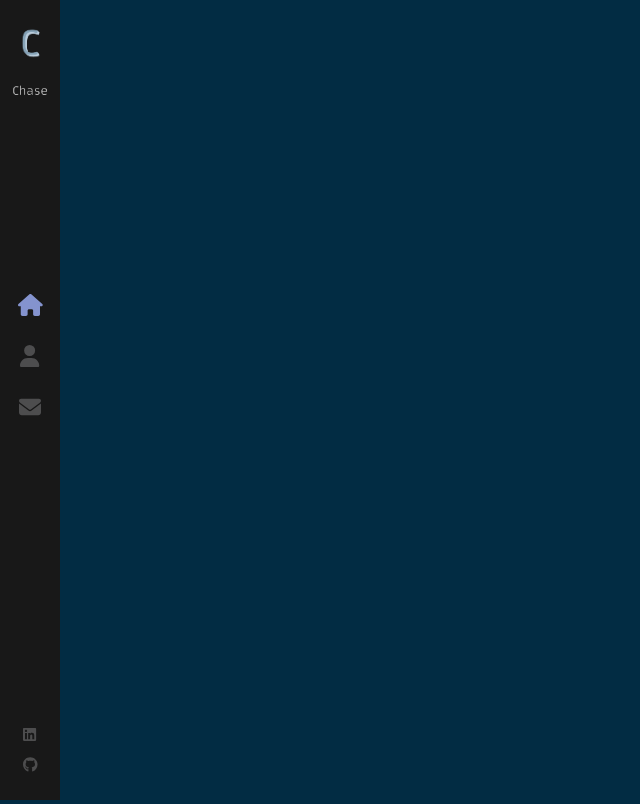
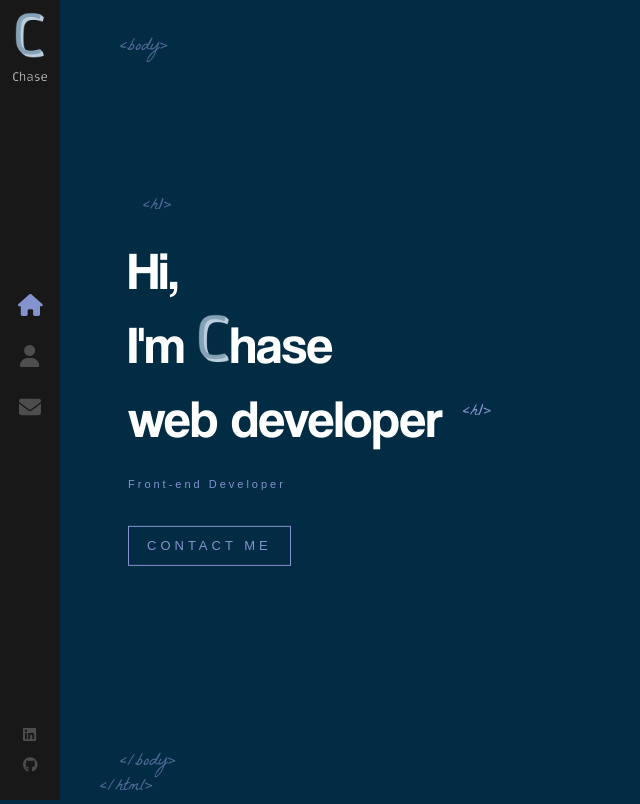
Before and after one commit to Chase-Forestello/react-portfolio, a React (Create React App) app: page / in a window 1280 px wide. Shown: the whole page, without its empty margins (0-640 px from the left). Built offline with nearby package versions, Linux system fonts and the light colour scheme.

Commit message:
home page layout

```diff
--- a/src/App.js
+++ b/src/App.js
@@ -1,13 +1,20 @@
-import './App.scss';
-import { Routes, Route } from 'react-router-dom';
-import Layout from './components/Layout';
+import "./App.scss";
+import { Routes, Route } from "react-router-dom";
+import Layout from "./components/Layout";
+import Home from "./components/Home";
 
 function App() {
   return (
     <>
-     <Routes>
-        <Route path="/" element={<Layout />} />
-     </Routes>
+      <Routes>
+        <Route path="/" element={<Layout />}>
+          <Route index element={<Home />} />
+          {/* <Route path="about" element={<About />} />
+          <Route path="/contact" element={<Contact />} />
+          <Route path="/portfolio" element={<Portfolio />} />
+          <Route path="/dashboard" element={<Dashboard />} /> */}
+        </Route>
+      </Routes>
     </>
   );
 }
--- /dev/null
+++ b/src/components/Home/index.js
@@ -0,0 +1,23 @@
+import LogoC from "../../assets/images/C.png";
+import { Link } from "react-router-dom";
+import "./index.scss";
+
+const Home = () => {
+  return (
+    <div className="container home-page">
+      <div className="text-zone">
+        <h1>
+          Hi, <br /> I'm&nbsp;
+          <img src={LogoC} alt="developer" />
+          hase
+          <br />
+          web developer
+        </h1>
+        <h2>Front-end Developer</h2>
+        <Link to="/contact" className="flat-button">CONTACT ME</Link>
+      </div>
+    </div>
+  );
+};
+
+export default Home;
--- /dev/null
+++ b/src/components/Home/index.scss
@@ -0,0 +1,78 @@
+.home-page {
+  .text-zone {
+    position: absolute;
+    left: 10%;
+    top: 50%;
+    transform: translateY(-50%);
+    width: 40%;
+    max-height: 90%;
+  }
+
+  h1 {
+    color: #fff;
+    font-size: 53px;
+    margin: 0;
+    font-family: "Coolvetica";
+    font-weight: 400;
+
+    &::before {
+      content: "<h1>";
+      font-family: "La Belle Aurore";
+      color: #8493ce;
+      font-size: 18px;
+      position: absolute;
+      margin-top: -40px;
+      left: 15px;
+      opacity: 0.6;
+    }
+
+    &::after {
+      content: "<h1>";
+      font-family: "La Belle Aurore";
+      color: #8493ce;
+      font-size: 18px;
+      position: absolute;
+      margin-top: 18px;
+      margin-left: 20px;
+      animation: fadeIn 1s 1.7sa backwards;
+    }
+
+    img {
+      width: 32px;
+      opacity: 0;
+      height: auto;
+      animation: rotateIn 1s linear both;
+      animation-delay: 1.4s;
+    }
+  }
+
+  h2 {
+    color: #8493ce;
+    margin-top: 20px;
+    font-weight: 400;
+    font-size: 11px;
+    font-family: sans-serif;
+    letter-spacing: 3px;
+    animation: fadeIn 1s 1.8s backwards;
+  }
+
+  .flat-button {
+    color: #8493ce;
+    font-size: 13px;
+    font-weight: 400;
+    letter-spacing: 4px;
+    font-family: sans-serif;
+    text-decoration: none;
+    padding: 10px 18px;
+    border: 1px solid #8493ce;
+    margin-top: 25px;
+    float: left;
+    animation: fadeIn 1s 1.8s backwards;
+    white-space: nowrap;
+
+    &:hover{
+        background: #8493ce;
+        color: #333;
+    }
+  }
+}
--- a/src/components/Layout/index.js
+++ b/src/components/Layout/index.js
@@ -1,10 +1,22 @@
 import "./index.scss";
 import Sidebar from "../Sidebar";
+import { Outlet } from "react-router-dom";
 
 const Layout = () => {
   return (
     <div className="App">
       <Sidebar />
+      <div className="page">
+        <span className="tags top-tags">&lt;body&gt;</span>
+
+        <Outlet />
+
+        <span className="tags bottom-tags">
+          &lt;/body&gt;
+          <br />
+          <span className="bottom-tag-html">&lt;/html&gt;</span>
+        </span>
+      </div>
     </div>
   );
 };
--- a/src/components/Layout/index.scss
+++ b/src/components/Layout/index.scss
@@ -0,0 +1,39 @@
+.page {
+  width: 100%;
+  height: 100%;
+  position: absolute;
+}
+
+.top-tags {
+  bottom: auto;
+  top: 35px;
+}
+
+.tags {
+  color: #8493ce;
+  opacity: 0.6;
+  position: absolute;
+  bottom: 0;
+  left: 120px;
+  font-size: 18px;
+  font-family: "La Belle Aurore";
+}
+
+.bottom-tag-html{
+    margin-left: -20px;
+}
+
+.container{
+  width: 100%;
+  will-change: contents;
+  height: 90%;
+  min-height: 566px;
+  position: absolute;
+  opacity: 0;
+  top: 5%;
+  margin: 0 auto;
+  z-index: 1;
+  transform-style: preserve-3d;
+  animation: fadeIn 1s forwards;
+  animation-delay: 1s;
+}
--- a/src/components/Sidebar/index.js
+++ b/src/components/Sidebar/index.js
@@ -1,6 +1,6 @@
 import "./index.scss";
 import { Link, NavLink } from "react-router-dom";
-import LogoS from "../../assets/images/C.png";
+import LogoC from "../../assets/images/C.png";
 import LogoSubtitle from "../../assets/images/Chase.png";
 import { FontAwesomeIcon } from "@fortawesome/react-fontawesome";
 import { faHome, faUser, faEnvelope } from "@fortawesome/free-solid-svg-icons";
@@ -10,7 +10,7 @@ const Sidebar = () => {
   return (
     <div className="nav-bar">
       <Link className="logo" to="/">
-        <img src={LogoS} alt="Logo" />
+        <img src={LogoC} alt="Logo" />
         <img className="sub-logo" src={LogoSubtitle} alt="Logo" />
       </Link>
       <nav>
```
Also changed, not shown: src/assets/images/C.png.
